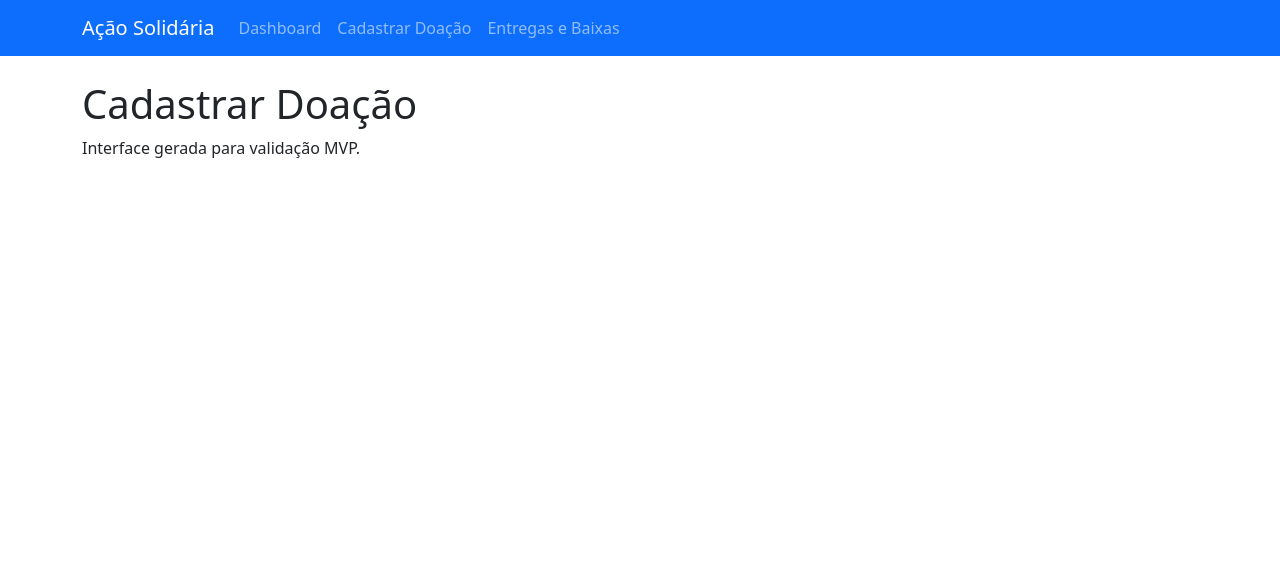
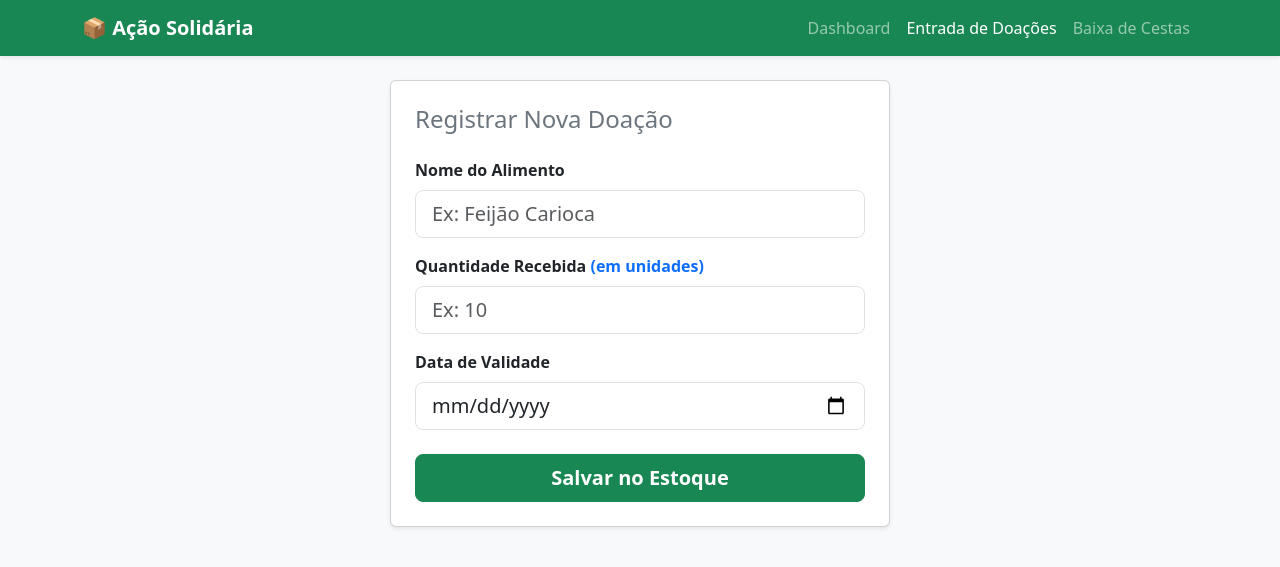
Before and after one commit to Sora3347/acao-solidaria-mvp, a Django app: page /cadastrar/ in a window 1280 px wide. Shown: the top 567 px of the page. Run offline with Django 5.2, Linux system fonts and the light colour scheme.

Commit message:
Update page title and navigation for donations

```diff
--- a/core/templates/core/cadastrar.html
+++ b/core/templates/core/cadastrar.html
@@ -3,35 +3,45 @@
 <head>
     <meta charset="UTF-8">
     <meta name="viewport" content="width=device-width, initial-scale=1.0">
-    <title>Ação Solidária MVP</title>
+    <title>Ação Solidária - Cadastrar</title>
     <link href="https://cdn.jsdelivr.net/npm/bootstrap@5.3.0/dist/css/bootstrap.min.css" rel="stylesheet">
 </head>
-<body>
-    <!-- Menu de Navegação -->
-    <nav class="navbar navbar-expand-lg navbar-dark bg-primary mb-4">
+<body class="bg-light">
+    <nav class="navbar navbar-expand-lg navbar-dark bg-success mb-4 shadow-sm">
         <div class="container">
-            <a class="navbar-brand" href="{% url 'dashboard' %}">Ação Solidária</a>
+            <a class="navbar-brand fw-bold" href="{% url 'dashboard' %}">📦 Ação Solidária</a>
             <button class="navbar-toggler" type="button" data-bs-toggle="collapse" data-bs-target="#navbarNav">
                 <span class="navbar-toggler-icon"></span>
             </button>
             <div class="collapse navbar-collapse" id="navbarNav">
-                <ul class="navbar-nav">
-                    <li class="nav-item">
-                        <a class="nav-link" href="{% url 'dashboard' %}">Dashboard</a>
-                    </li>
-                    <li class="nav-item">
-                        <a class="nav-link" href="{% url 'cadastrar' %}">Cadastrar Doação</a>
-                    </li>
-                    <li class="nav-item">
-                        <a class="nav-link" href="{% url 'entregas' %}">Entregas e Baixas</a>
-                    </li>
+                <ul class="navbar-nav ms-auto">
+                    <li class="nav-item"><a class="nav-link" href="{% url 'dashboard' %}">Dashboard</a></li>
+                    <li class="nav-item"><a class="nav-link active" href="{% url 'cadastrar' %}">Entrada de Doações</a></li>
+                    <li class="nav-item"><a class="nav-link" href="{% url 'entregas' %}">Baixa de Cestas</a></li>
                 </ul>
             </div>
         </div>
     </nav>
-    <div class="container mt-4">
-        <h1>Cadastrar Doação</h1>
-        <p>Interface gerada para validação MVP.</p>
+
+    <div class="container">
+        <div class="card shadow-sm p-4 mx-auto" style="max-width: 500px;">
+            <h4 class="mb-4 text-secondary">Registrar Nova Doação</h4>
+            <form>
+                <div class="mb-3">
+                    <label class="form-label fw-bold">Nome do Alimento</label>
+                    <input type="text" class="form-control form-control-lg" placeholder="Ex: Feijão Carioca">
+                </div>
+                <div class="mb-3">
+                    <label class="form-label fw-bold">Quantidade Recebida <span class="text-primary">(em unidades)</span></label>
+                    <input type="number" class="form-control form-control-lg" placeholder="Ex: 10">
+                </div>
+                <div class="mb-4">
+                    <label class="form-label fw-bold">Data de Validade</label>
+                    <input type="date" class="form-control form-control-lg">
+                </div>
+                <button type="button" class="btn btn-success btn-lg w-100 fw-bold">Salvar no Estoque</button>
+            </form>
+        </div>
     </div>
     <script src="https://cdn.jsdelivr.net/npm/bootstrap@5.3.0/dist/js/bootstrap.bundle.min.js"></script>
 </body>
```
